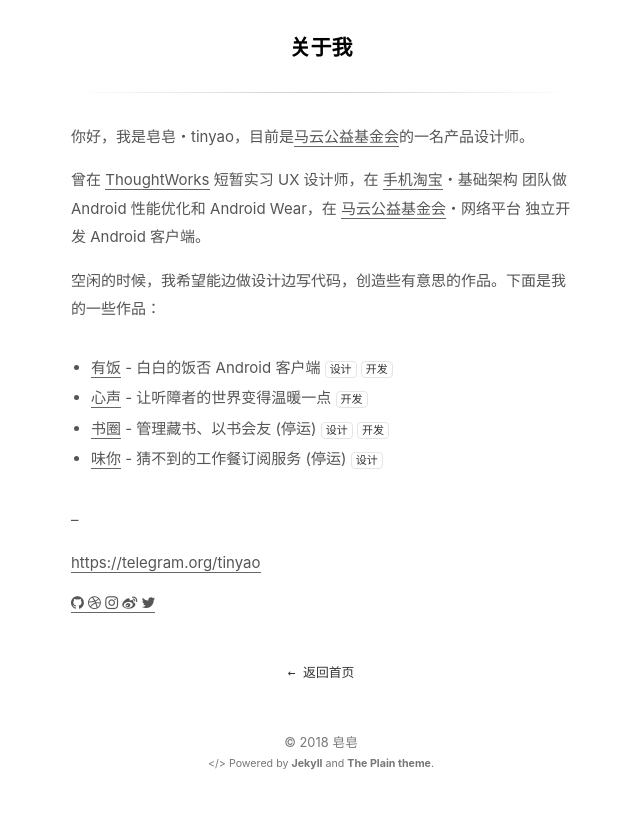
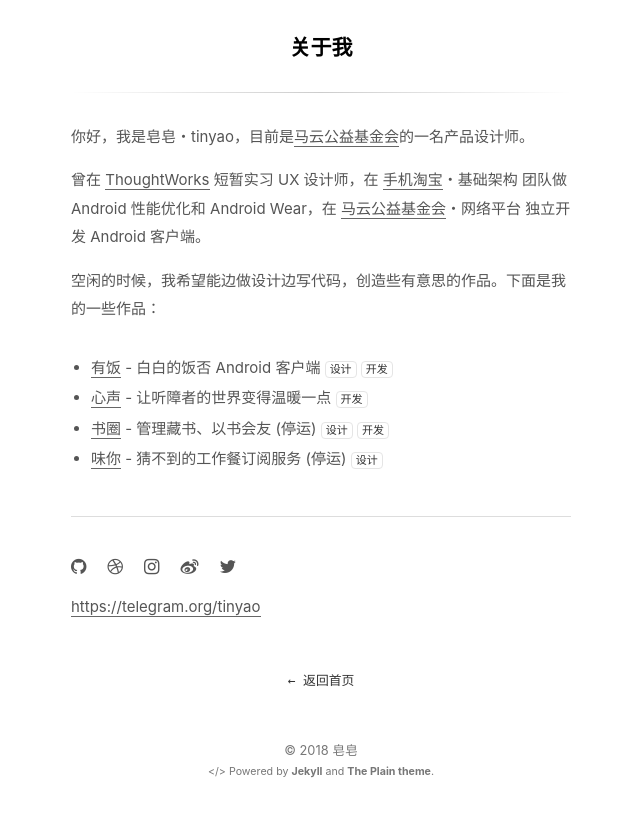
Before and after one commit to tinyao/tinyao.github.com, a Jekyll site: the page built from about.md, in a window 1280 px wide. Shown: the part 155-972 px from the top of the page, without its empty margins (319-959 px from the left). Built offline with Jekyll 4.4.1, drawn with Linux system fonts in a browser that asks for light colours.

Commit message:
update about

```diff
--- a/_sass/main.scss
+++ b/_sass/main.scss
@@ -322,8 +322,8 @@
   }
   hr {
     border: 0;
-    border-bottom: 1px solid #000;
-    margin: 30px 0;
+    border-bottom: 1px solid #ddd;
+    margin: 40px 0;
   }
   p {
     line-height: 1.9em;
@@ -505,3 +505,15 @@
   border: 1px solid #e5e5e5;
   border-radius: 4px;
 }
+
+/** About Page **/
+.social {
+  a {
+    border-bottom: none;
+    margin-right: 16px;
+    font-size: 18px;
+    &:hover {
+      border-bottom: none;
+    }
+  }
+}
--- a/about.md
+++ b/about.md
@@ -14,34 +14,34 @@
 * [书圈](http://tinyao.lofter.com/post/7da98_daf50c) - 管理藏书、以书会友 (停运) <code class="about-tag">设计</code> <code class="about-tag">开发</code>
 * [味你](http://tinyao.lofter.com/post/7da98_9825eba) - 猜不到的工作餐订阅服务 (停运) <code class="about-tag">设计</code>
 
---
-
-[https://telegram.org/tinyao](https://telegram.org/tinyao)
+<hr>
 
 <div class="social">
-  <a class="level-item" href="https://github.com/tinyao">
-    <span class="icon">
+  <a href="https://github.com/tinyao">
+    <span>
       <i class="fa fa-github"></i>
     </span>
   </a>
-  <a class="level-item" href="https://dribbble.com/tinyao">
-    <span class="icon">
+  <a href="https://dribbble.com/tinyao">
+    <span>
       <i class="fa fa-dribbble"></i>
     </span>
   </a>
-  <a class="level-item" href="https://instagram.com/tinyao">
+  <a href="https://instagram.com/tinyao">
     <span class="icon">
       <i class="fa fa-instagram"></i>
     </span>
   </a>
-  <a class="level-item" href="http://weibo.com/yaochz">
+  <a href="http://weibo.com/yaochz">
     <span class="icon">
       <i class="fa fa-weibo"></i>
     </span>
   </a>
-  <a class="level-item" href="https://twitter.com/yaodroid">
-    <span class="icon">
+  <a href="https://twitter.com/tinyao_cz">
+    <span>
       <i class="fa fa-twitter"></i>
     </span>
   </a>
 </div>
+
+[https://telegram.org/tinyao](https://telegram.org/tinyao)
```
